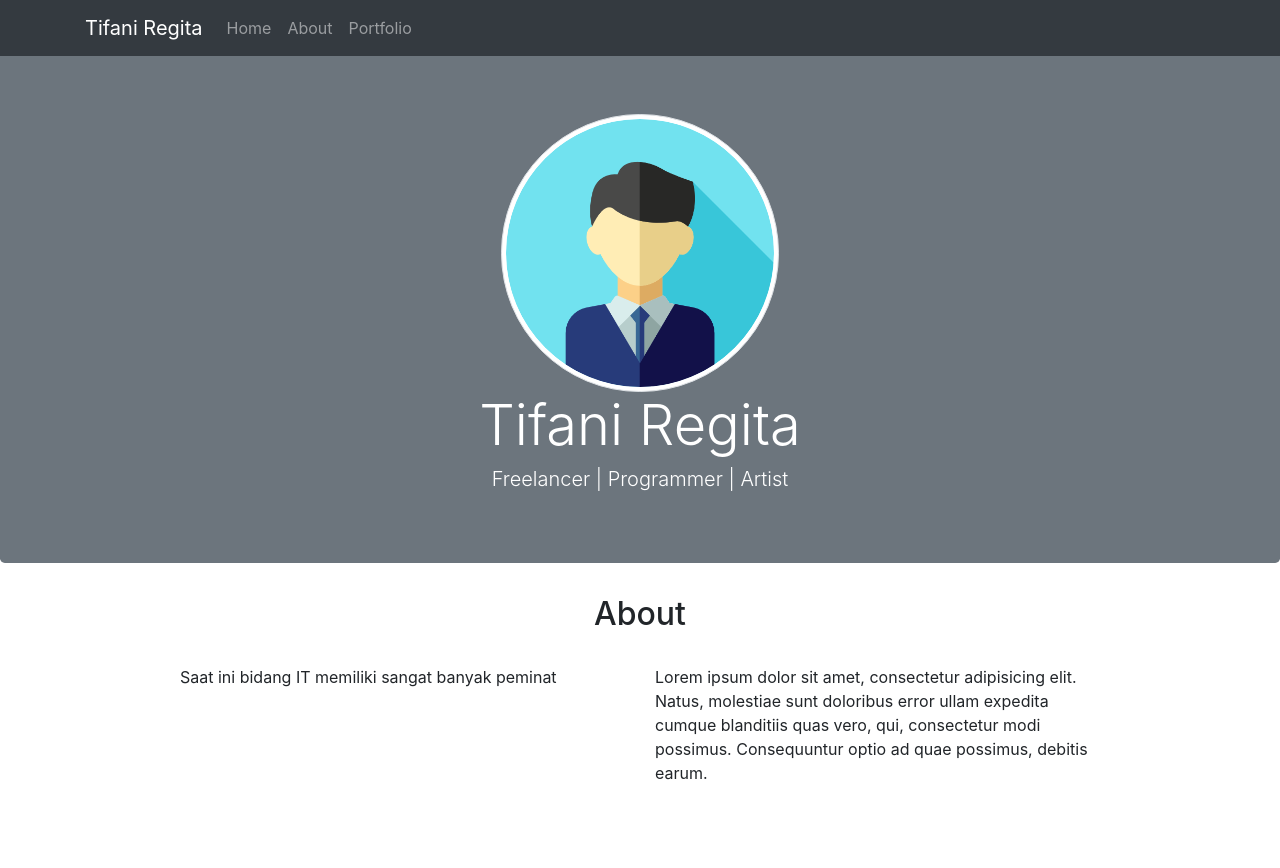
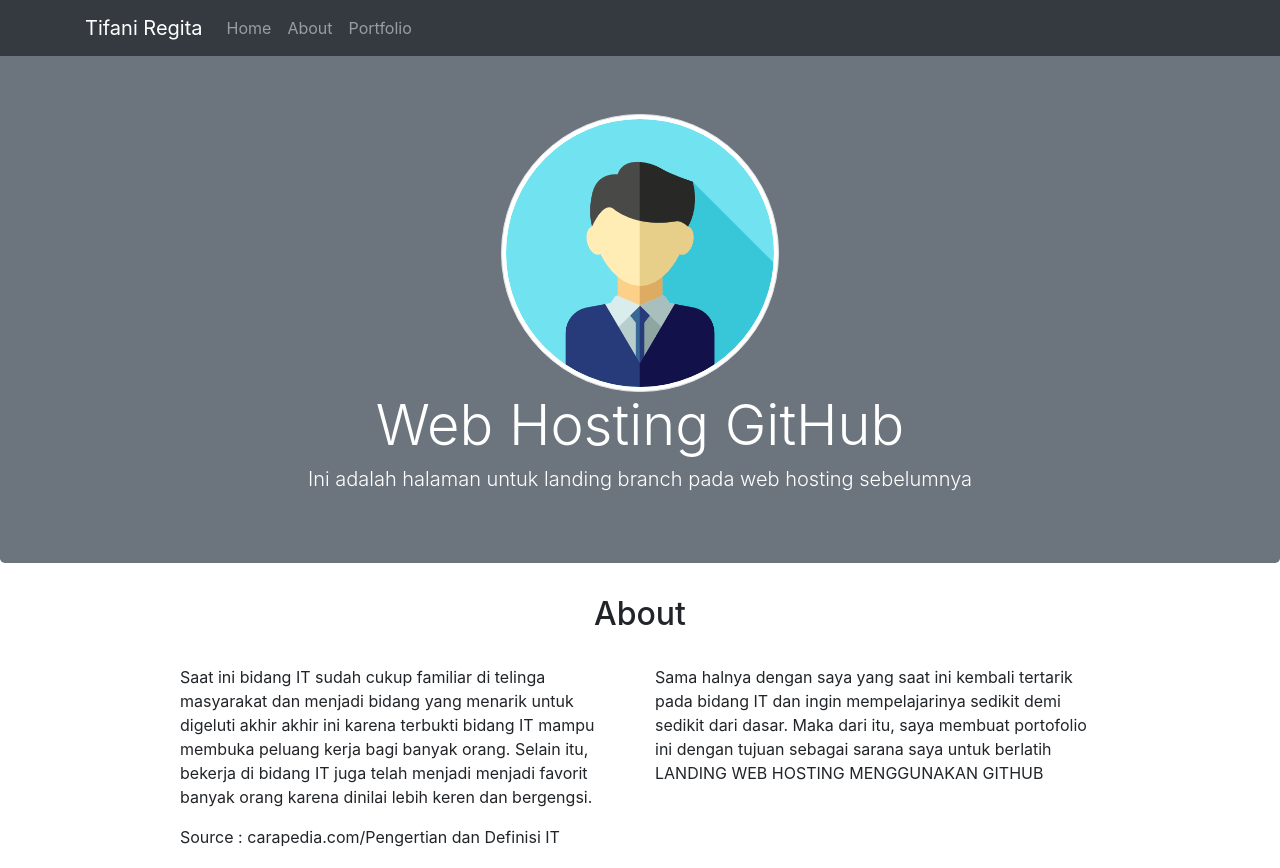
Before and after one commit to tifaniregita123/CobaLanding, a plain HTML site: page index.html in a window 1280 px wide. Shown: the top 868 px of the page. Drawn offline with nearby package versions, Linux system fonts and the light colour scheme.

Commit message:
Merubah isi deskripsi

```diff
--- a/index.html
+++ b/index.html
@@ -11,7 +11,7 @@
     <!-- My CSS -->
     <link rel="stylesheet" href="css/style.css">
 
-    <title>My Portfolio</title>
+    <title>Praktek Web Landing</title>
   </head>
   <body>
 
@@ -42,8 +42,8 @@
       <div class="container">
         <div class="text-center">
           <img src="img/profile1.png" class="rounded-circle img-thumbnail">
-          <h1 class="display-4">Tifani Regita</h1>
-          <h3 class="lead">Freelancer | Programmer | Artist</h3>
+          <h1 class="display-4">Web Hosting GitHub</h1>
+          <h3 class="lead">Ini adalah halaman untuk landing branch pada web hosting sebelumnya</h3>
         </div>
       </div>
     </div>
@@ -59,10 +59,11 @@
         </div>
         <div class="row justify-content-center">
           <div class="col-md-5">
-            <p>Saat ini bidang IT memiliki sangat banyak peminat </p>
+            <p>Saat ini bidang IT sudah cukup familiar di telinga masyarakat dan menjadi bidang yang menarik untuk digeluti akhir akhir ini karena terbukti bidang IT mampu membuka peluang kerja bagi banyak orang. Selain itu, bekerja di bidang IT juga telah menjadi menjadi favorit banyak orang karena dinilai lebih keren dan bergengsi.</p>
+            <p>Source : carapedia.com/Pengertian dan Definisi IT</p>
           </div>
           <div class="col-md-5">
-            <p>Lorem ipsum dolor sit amet, consectetur adipisicing elit. Natus, molestiae sunt doloribus error ullam expedita cumque blanditiis quas vero, qui, consectetur modi possimus. Consequuntur optio ad quae possimus, debitis earum.</p>
+            <p>Sama halnya dengan saya yang saat ini kembali tertarik pada bidang IT dan ingin mempelajarinya sedikit demi sedikit dari dasar. Maka dari itu, saya membuat portofolio ini dengan tujuan sebagai sarana saya untuk berlatih LANDING WEB HOSTING MENGGUNAKAN GITHUB</p>
           </div>
         </div>
       </div>
```
